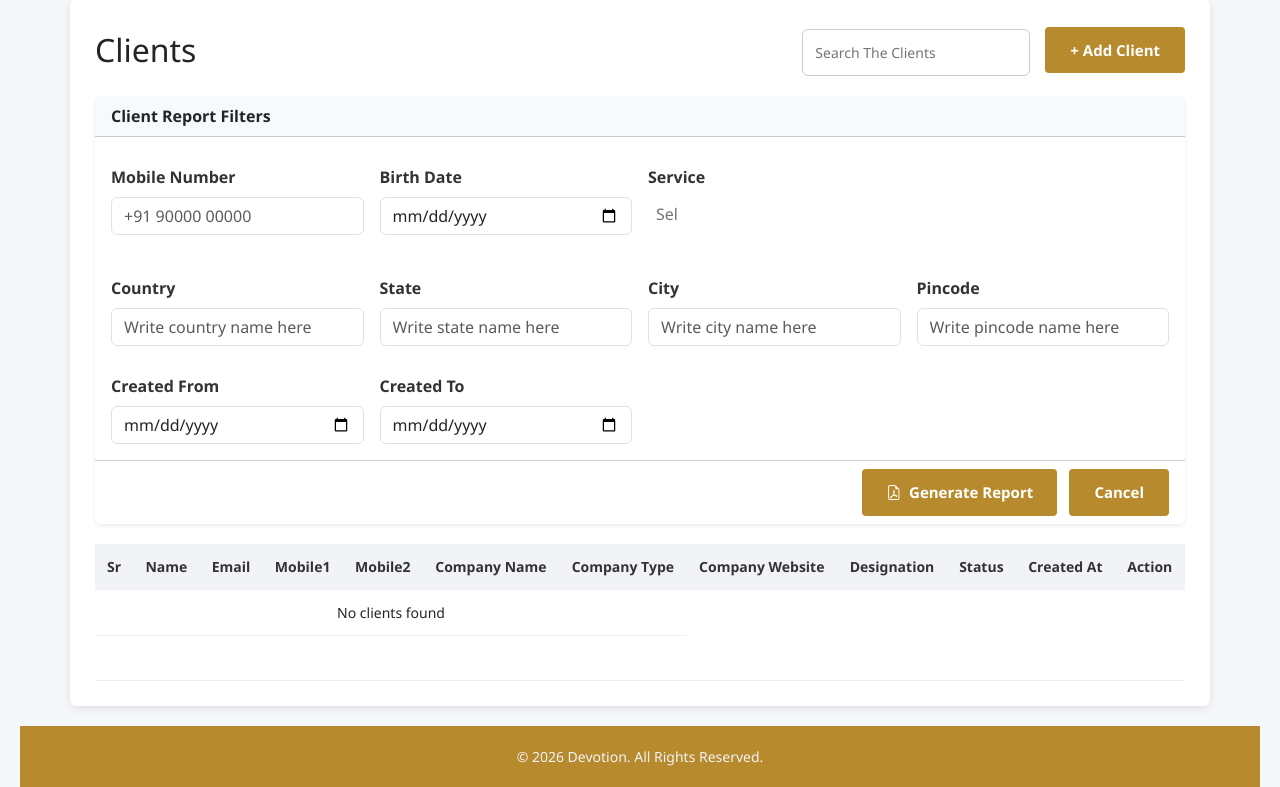
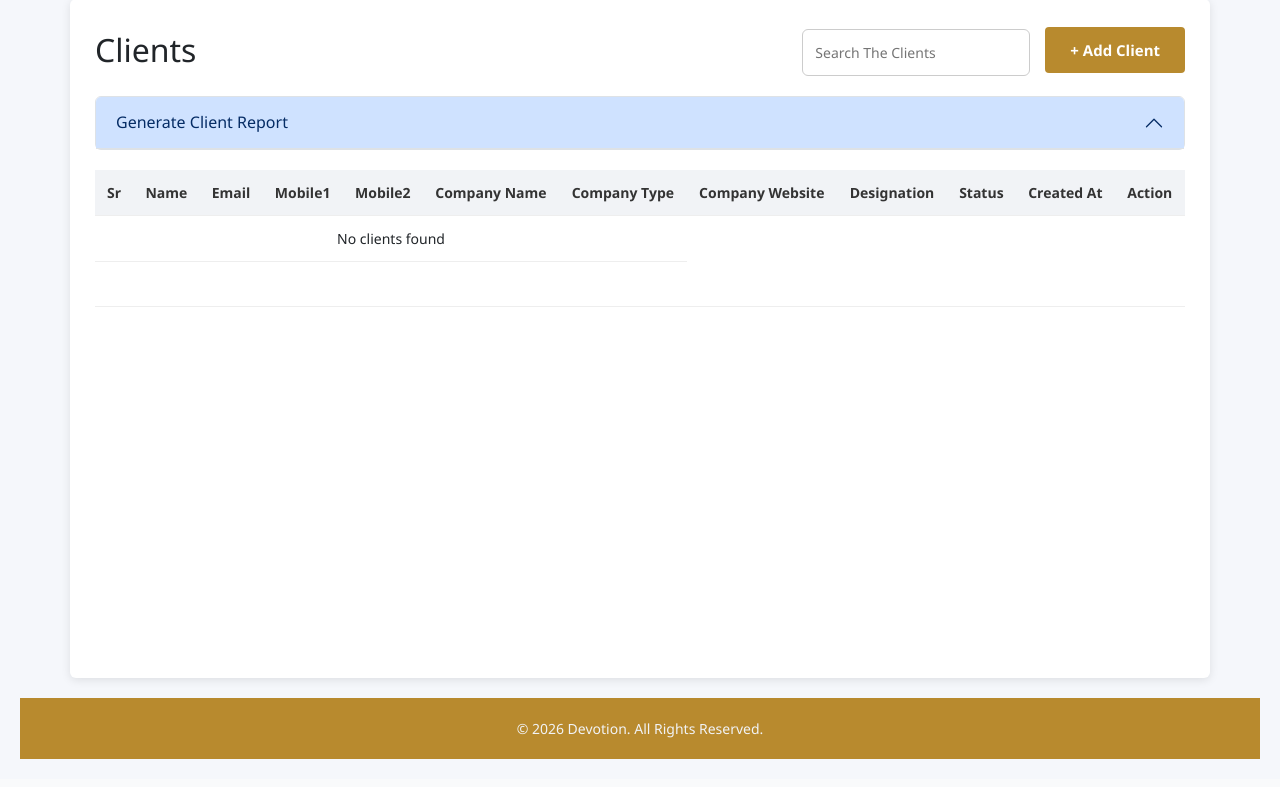
Before and after one commit to GKDevotion/cms-demo, a PHP site: page / in a window 1280 px wide. Shown: the part 21-808 px from the top of the page. After the commit the page ends 780 px from the top, so only its background shows below. Run offline with PHP 8.4, Linux system fonts and the light colour scheme; data that the repository does not hold is empty; some libraries are stand-ins or nearby versions.

Commit message:
update filter design

```diff
--- a/views/footer.php
+++ b/views/footer.php
@@ -24,6 +24,8 @@ $basePath = $isSubdirectory ? '../' : '';
     <!-- Select2 JS -->
     <script src="https://cdn.jsdelivr.net/npm/select2@4.1.0-rc.0/dist/js/select2.min.js"></script>
 
+    <script src="https://cdn.jsdelivr.net/npm/bootstrap@5.3.3/dist/js/bootstrap.bundle.min.js"></script>
+
     <script>
         $(document).ready(function () {
 
--- a/views/list.php
+++ b/views/list.php
@@ -29,16 +29,21 @@ $services = $client->getActiveCompanies();
 
     </div>
 
-    <form action="generate-report.php" target="_blank" method="post" class="card shadow-sm border-0">
-        <div class="card-header bg-light fw-semibold">
-            Client Report Filters
-        </div>
-
+    <div class="accordion" id="accordionExample">
+        <div class="accordion-item">
+            <h2 class="accordion-header" id="headingOne">
+                <button class="accordion-button" type="button" data-bs-toggle="collapse" data-bs-target="#collapseOne" aria-expanded="true" aria-controls="collapseOne">
+                    Generate Client Report
+                </button>
+            </h2>
+            <div id="collapseOne" class="accordion-collapse collapse" aria-labelledby="headingOne" data-bs-parent="#accordionExample">
+                <div class="accordion-body">
+                    <form action="generate-report.php" target="_blank" method="post" class="card shadow-sm border-0 mt-0">
                         <div class="card-body">
                             <div class="row g-3">
 
                             <!-- Mobile -->
-            <div class="col-md-3">
+                            <div class="col-md-3 mt-0">
                                 <label class="form-label">Mobile Number</label>
                                 <input
                                 type="number"
@@ -49,7 +54,7 @@ $services = $client->getActiveCompanies();
                             </div>
 
                             <!-- Birth Date -->
-            <div class="col-md-3">
+                            <div class="col-md-3 mt-0">
                                 <label class="form-label">Birth Date</label>
                                 <input
                                 type="date"
@@ -59,7 +64,7 @@ $services = $client->getActiveCompanies();
                             </div>
 
                             <!-- Service -->
-            <div class="col-md-6">
+                            <div class="col-md-6 mt-0">
                                 <label class="form-label">Service</label>
                                 <select name="service_id[]" id="service_id" class="form-select" multiple>
                                     <option value="">All Services</option>
@@ -147,7 +152,10 @@ $services = $client->getActiveCompanies();
                             </a>
                         </div>
                     </form>
-
+                </div>
+            </div>
+        </div>
+    </div>
 
     <table>
         <thead>
```
Lines whose indentation alone changed are shown as unchanged.
